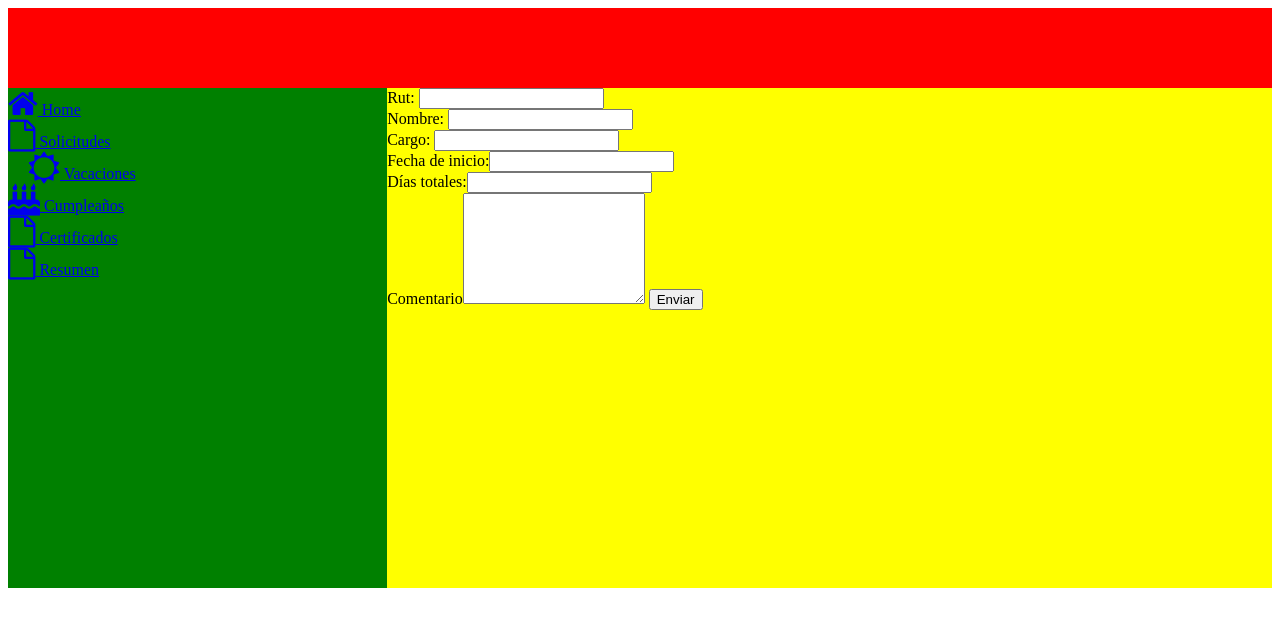
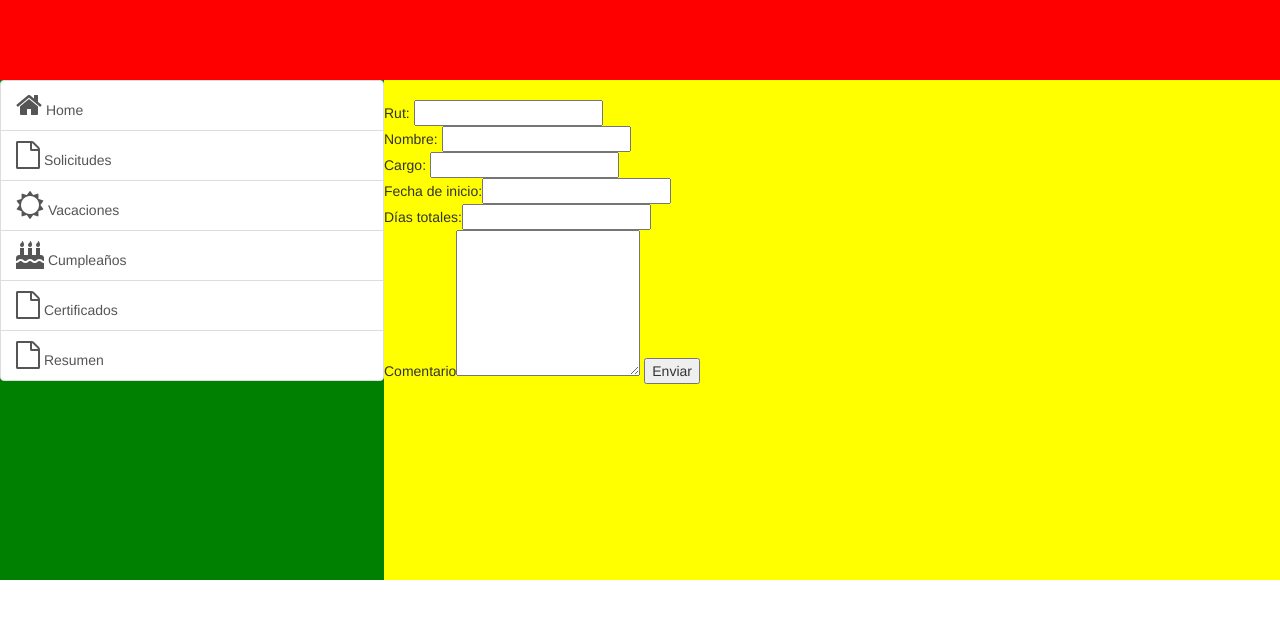
Before and after one commit to vitoken/clase3, a PHP site: page /cssejercicio01/contenido/vacaciones.php in a window 1280 px wide. Shown: the top 627 px of the page. Run offline with PHP 8.4, Linux system fonts and the light colour scheme; some libraries are stand-ins or nearby versions.

Commit message:
proyecto hecho en clases, con modificaciones basicas.

```diff
--- a/contenido/vacaciones.php
+++ b/contenido/vacaciones.php
@@ -10,6 +10,7 @@ and open the template in the editor.
         <meta charset="UTF-8">
         <title></title>
         <link rel="stylesheet" href="https://cdnjs.cloudflare.com/ajax/libs/font-awesome/4.7.0/css/font-awesome.min.css">
+        <link rel="stylesheet" href="https://maxcdn.bootstrapcdn.com/bootstrap/3.3.5/css/bootstrap.min.css">
         <link href="../css/estiloprincipal.css" rel="stylesheet" type="text/css"/>
     </head>
     <body>
@@ -19,7 +20,7 @@ and open the template in the editor.
             <div id="menu"><?php include('../menu.php');?></div>
                     <div id="contenido">
                         <form action="../lib/recepcionvacaciones.php" method="get">
-                            Rut: <input id="rut" name="rut" type="text">
+                            <br>Rut: <input id="rut" name="rut" type="text">
                             <br>Nombre: <input id="nombre" name="nombre" type="text">
                             <br>Cargo: <input id="cargo" name="cargo" type="text">
                             <br>Fecha de inicio:<input id="fechaini" name="fechaini" type="text">
--- a/css/estiloprincipal.css
+++ b/css/estiloprincipal.css
@@ -8,7 +8,12 @@ and open the template in the editor.
     Author     : cetecom
 */
 a.submenu{
-    margin: 0 0 0 20px;
+    /*margin: 0 0 0 20px;*/
+    padding: 0 0 0 60px;
+}
+
+a:hover{
+    background-color: yellow;
 }
 
 #contenedor{
--- a/index.php
+++ b/index.php
@@ -10,6 +10,7 @@ and open the template in the editor.
         <meta charset="UTF-8">
         <title></title>
         <link rel="stylesheet" href="https://cdnjs.cloudflare.com/ajax/libs/font-awesome/4.7.0/css/font-awesome.min.css">
+        <link rel="stylesheet" href="https://maxcdn.bootstrapcdn.com/bootstrap/3.3.5/css/bootstrap.min.css">
         <link href="css/estiloprincipal.css" rel="stylesheet" type="text/css"/>
     </head>
     <body>
--- a/menu.php
+++ b/menu.php
@@ -1,11 +1,10 @@
-<a href="<?=URLBASE;?>"><i class="fa fa-home fa-2x"></i> Home</a>
-<br>
-<a href="#"><i class="fa fa-file-o fa-2x"></i> Solicitudes</a>
-<br>
-<a class="submenu" href="<?=URLBASE;?>contenido/vacaciones.php"><i class="fa fa-sun-o fa-2x"></i> Vacaciones</a>
-<br>
-<a href="#"><i class="fa fa-birthday-cake fa-2x"></i> Cumpleaños</a>
-<br>
-<a href="#"><i class="fa fa-file-o fa-2x"></i> Certificados</a>
-<br>
-<a href="#"><i class="fa fa-file-o fa-2x"></i> Resumen</a>
+<div class="list-group">
+
+
+<a class="list-group-item" href="<?=URLBASE;?>"><i class="fa fa-home fa-2x"></i> Home</a>
+<a class="list-group-item" href="#"><i class="fa fa-file-o fa-2x"></i> Solicitudes</a>
+<a class="list-group-item" class="submenu" href="<?=URLBASE;?>contenido/vacaciones.php"><i class="fa fa-sun-o fa-2x"></i> Vacaciones</a>
+<a class="list-group-item" href="#"><i class="fa fa-birthday-cake fa-2x"></i> Cumpleaños</a>
+<a class="list-group-item" href="#"><i class="fa fa-file-o fa-2x"></i> Certificados</a>
+<a class="list-group-item" href="#"><i class="fa fa-file-o fa-2x"></i> Resumen</a>
+</div>
```
